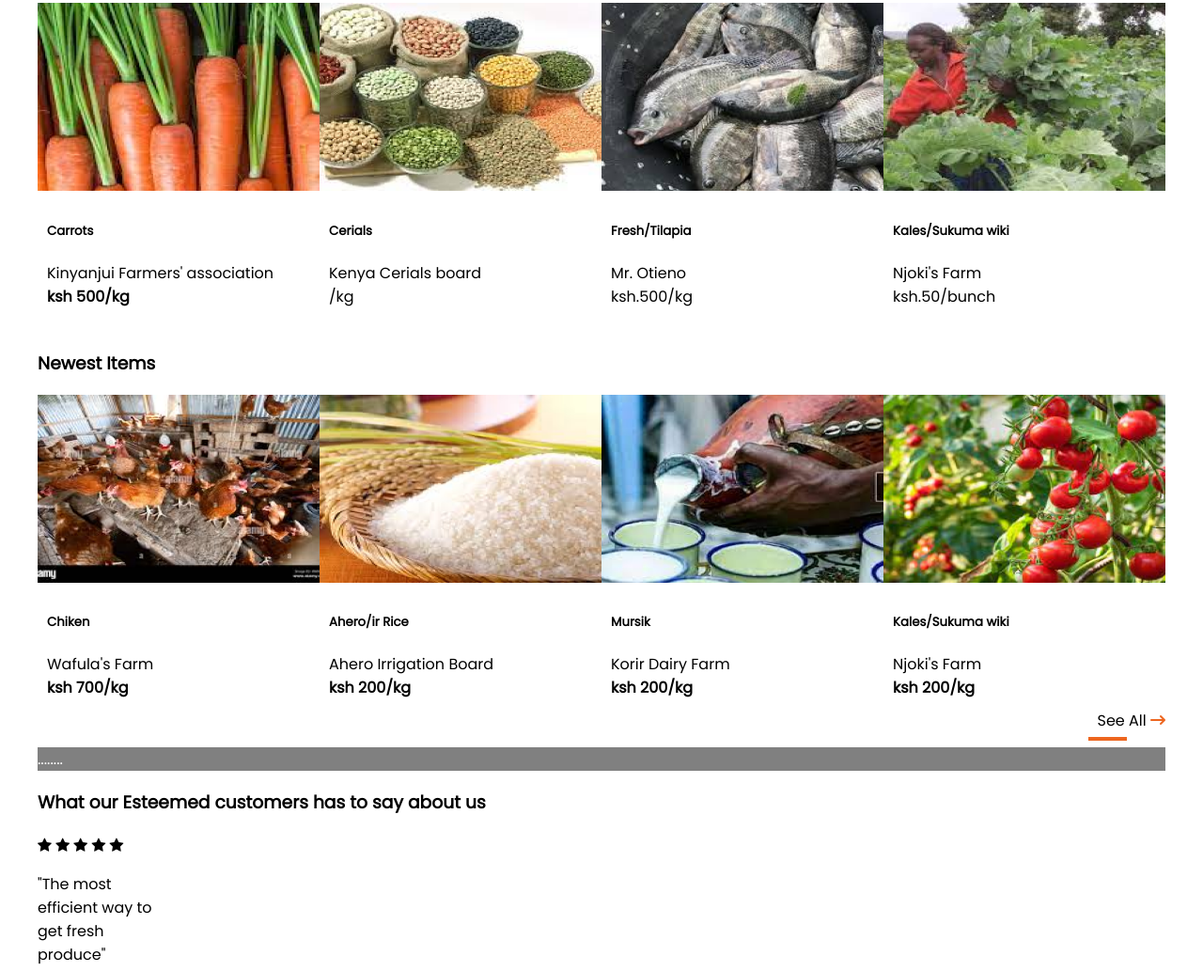
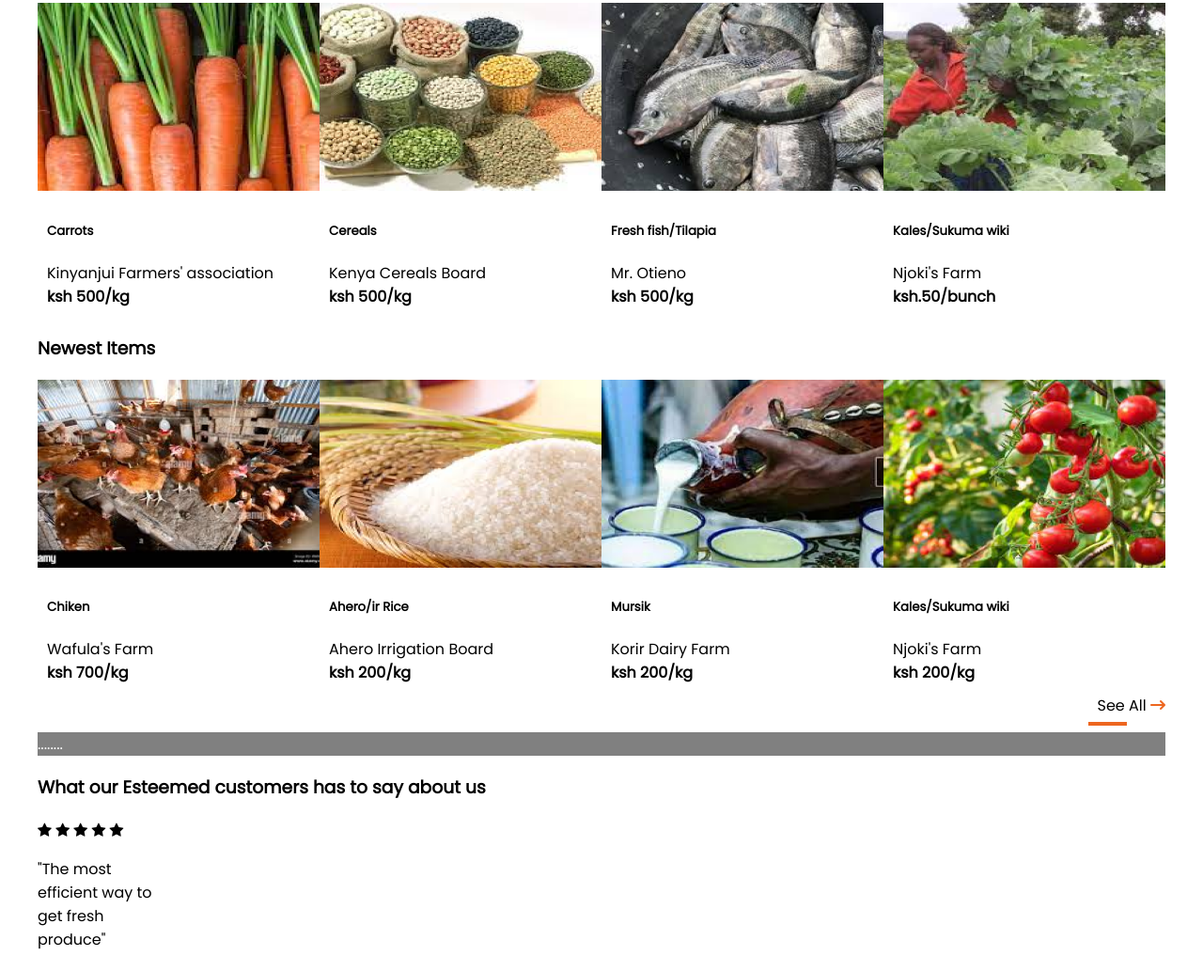
Before and after one commit to greg-mbugua/agri_web_design, a plain HTML site: page index.html in a window 1280 px wide. Shown: the part 1461-2494 px from the top of the page at 94% size. Drawn offline with Linux system fonts and the light colour scheme.

Commit message:
initial changes

```diff
--- a/index.html
+++ b/index.html
@@ -98,9 +98,9 @@
                     <img src="assets/image 4.png" width="100%" height="100%" alt="">
                 </div>
                 <div class="card_body">
-                    <h5>Cerials</h5>
-                    <p>Kenya Cerials board<br>
-                    <ksh class="500"></ksh>/kg</p>
+                    <h5>Cereals</h5>
+                    <div>Kenya Cereals Board</div>
+                    <div><b>ksh 500/kg</b></div>
                 </div>
             </div>
             <div class="img1">
@@ -108,9 +108,9 @@
                     <img src="assets/image 5.png" width="100%" height="100%" alt="">
                 </div>
                 <div class="card_body">
-                    <h5>Fresh/Tilapia</h5>
-                    <p>Mr. Otieno <br>
-                    ksh.500/kg</p>
+                    <h5>Fresh fish/Tilapia</h5>
+                    <div>Mr. Otieno</div>
+                    <div><b>ksh 500/kg</b></div>
                 </div>
             </div>
             <div class="img1">
@@ -119,8 +119,8 @@
                 </div>
                 <div class="card_body">
                     <h5>Kales/Sukuma wiki</h5>
-                    <p>Njoki's Farm <br>
-                    ksh.50/bunch</p>
+                    <div>Njoki's Farm </div>
+                <div><b>ksh.50/bunch</b></div>
                 </div>
             </div>
         </div>
```
